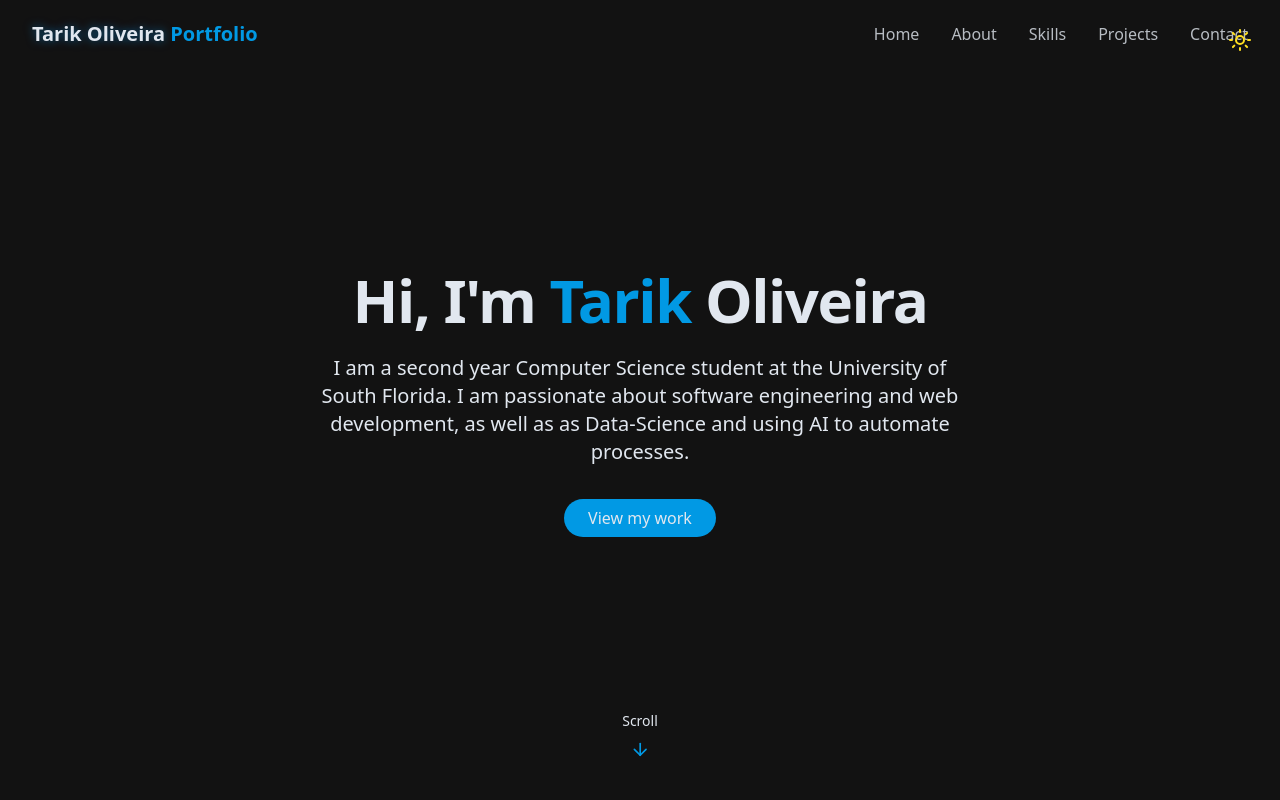
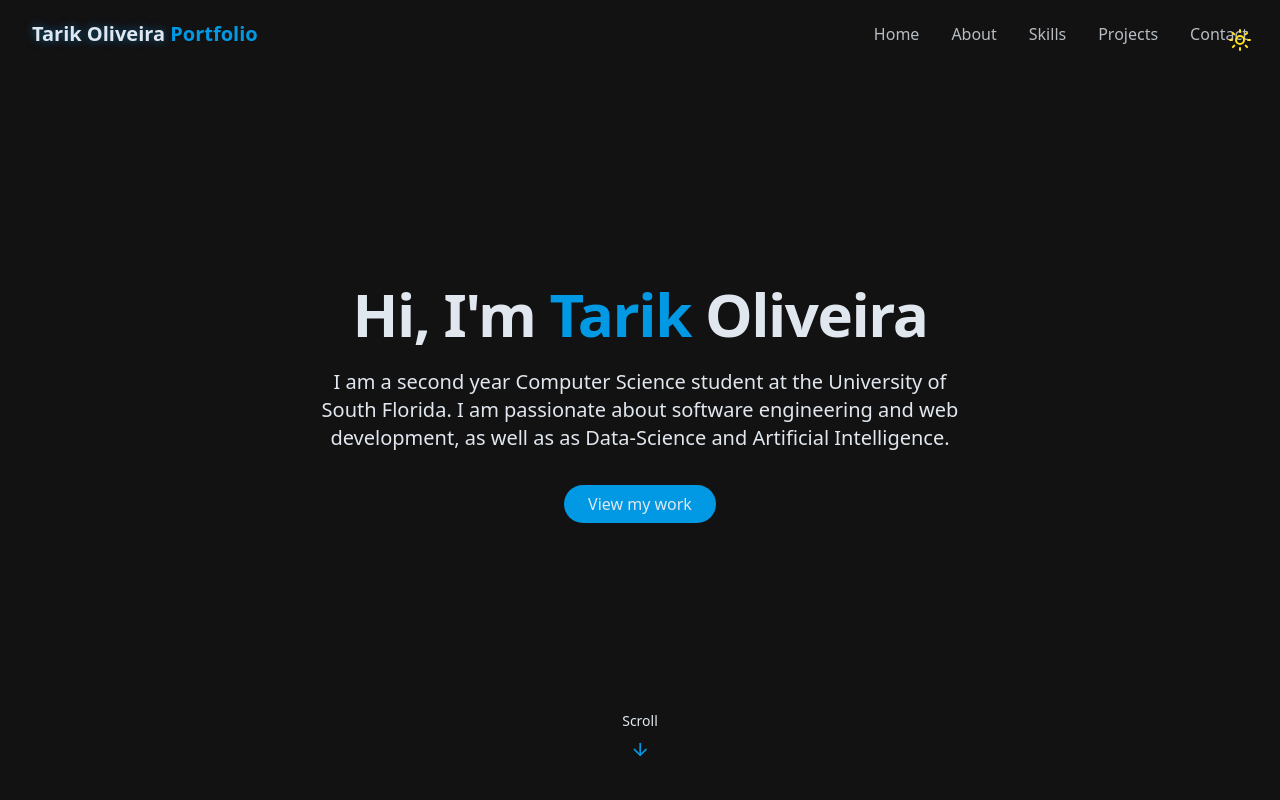
Before and after one commit to TarikCO/My-Portfolio, a React (Vite) app: page / in a window 1280 px wide. Shown: the top 800 px of the page. Built offline with nearby package versions, Linux system fonts and the light colour scheme.

Commit message:
Update HeroSection.jsx

```diff
--- a/src/components/HeroSection.jsx
+++ b/src/components/HeroSection.jsx
@@ -17,7 +17,7 @@ export const HeroSection = () => {
                 <p className="text-lg md:text-xl text-muted-foreground max-w-2xl mx-auto opacity-0 animate-fade-in-delay-3">
                     I am a second year Computer Science student at the University of South Florida.
                     I am passionate about software engineering and web development, as well as as Data-Science
-                    and using AI to automate processes.
+                    and Artificial Intelligence.
                 </p>
 
                 <div className="pt-4 opacity-0 animate-fade-in-delay-4">
```
